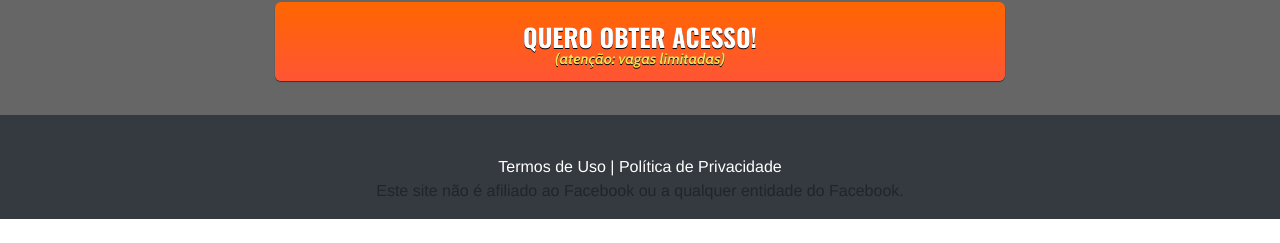
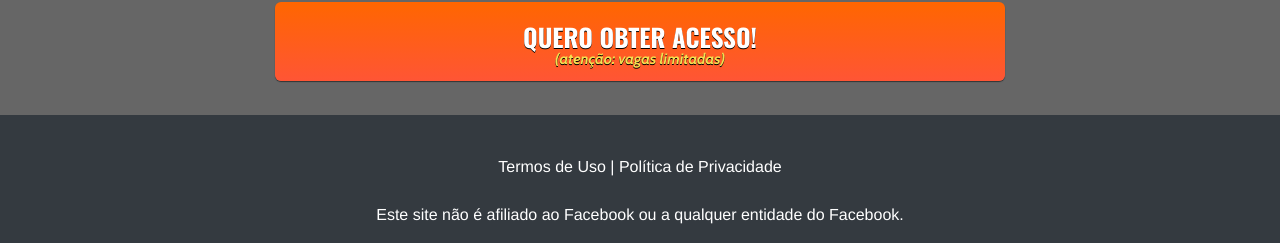
Before and after one commit to rodrigo7even/robodeenriquecimento.online, a plain HTML site: page index.html in a window 1280 px wide. Shown: the part 754-997 px from the top of the page. Before the commit the page ends 973 px from the top, so only its background shows below. Drawn offline with nearby package versions, Linux system fonts and the light colour scheme; a script that the page names is missing.

Commit message:
Update index.html

```diff
--- a/index.html
+++ b/index.html
@@ -88,7 +88,7 @@
 
     <footer class="bg-dark py-3 text-center">
       <div class="text-white mt-4"><a href="termos.html" class="text-white">Termos de Uso</a> | <a href="privacidade.html" class="text-white">Política de Privacidade</a></div>
-	Este site não é afiliado ao Facebook ou a qualquer entidade do Facebook.
+      <div class="text-white mt-4">Este site não é afiliado ao Facebook ou a qualquer entidade do Facebook. </div>
 	    <script>
 			let prefix = ["https://pay.kiwify.com.br"];
 
```
